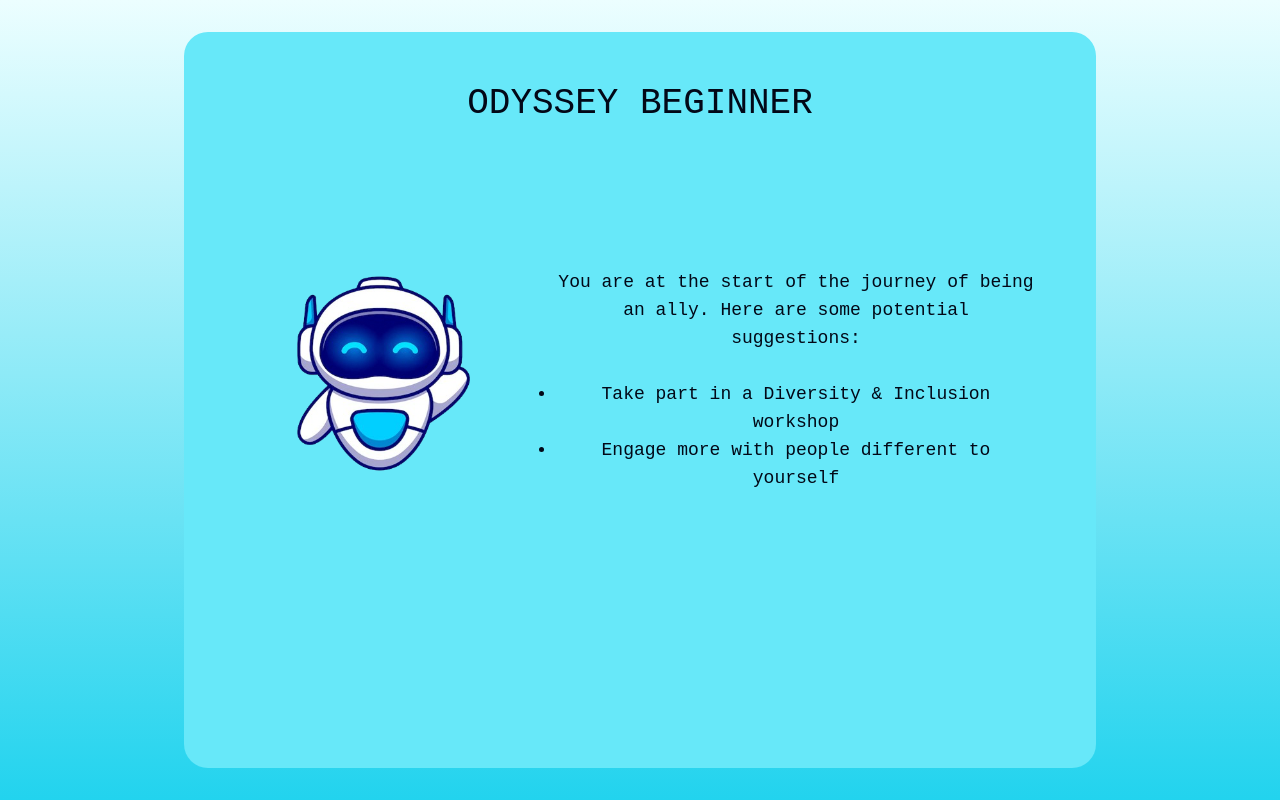
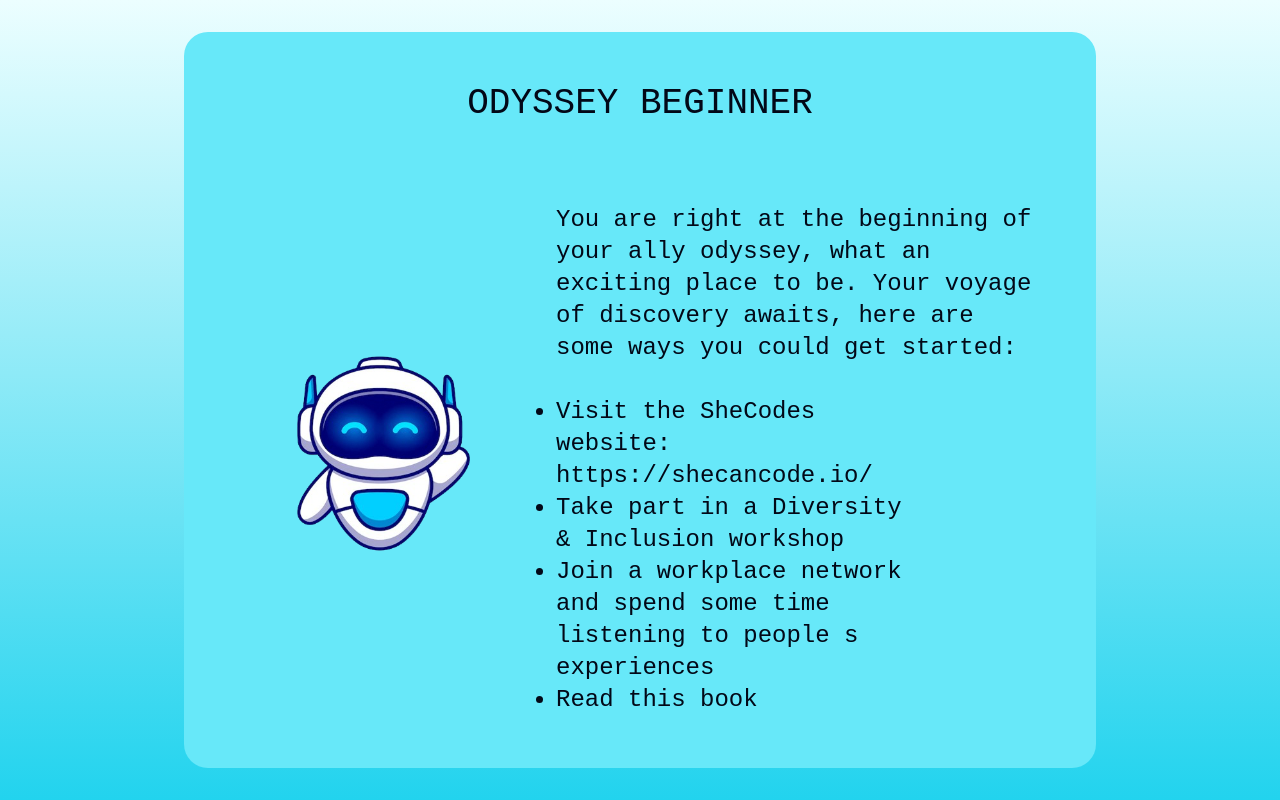
Before and after one commit to emmavharrison/unconscious-bias-app-v2, a React (Vite) app: page /resultsBad in a window 1280 px wide. Built offline with nearby package versions, Linux system fonts and the light colour scheme; what tw-elements would draw is missing.

Commit message:
updates results pages slightly

```diff
--- a/src/components/IntroPage.jsx
+++ /dev/null
@@ -1,10 +0,0 @@
-import Button from "./ui/button";
-
-export function IntroPage() {
-  return (
-    <div>
-      <h1>HELLO</h1>
-      <Button />
-    </div>
-  );
-}
--- a/src/components/LandingPage.jsx
+++ b/src/components/LandingPage.jsx
@@ -3,7 +3,7 @@ import { Link } from "react-router-dom";
 
 export function LandingPage() {
   return (
-    <div className="w-9/12 h-30 bg-cyan-300 rounded-3xl p-5 center">
+    <div className="w-9/12 h-30 2xl:h-50 bg-cyan-100 rounded-3xl p-5 center">
       <h1 className="text-4xl mt-8">Welcome to our Ally Odyssey</h1>
       <div className="flex items-center mr-10 mt-20">
         <img src={Robot} className="float-right m-4 w-80" />
@@ -23,7 +23,7 @@ export function LandingPage() {
       </div>
       <Link
         to="/quiz"
-        className="button-class bg-blue-500 hover:bg-blue-600 text-white font-bold py-2 px-4 text-xl rounded-lg focus:outline-none focus:shadow-outline mt-20"
+        className="button-class bg-blue-600 hover:bg-blue-500 text-white font-bold py-2 px-4 text-xl rounded-lg focus:outline-none focus:shadow-outline mt-20"
       >
         Start my Ally Odyssey!
       </Link>
--- a/src/components/ResultsPageBad.jsx
+++ b/src/components/ResultsPageBad.jsx
@@ -6,15 +6,24 @@ export function ResultsPageBad() {
       <h1 className="text-4xl mt-8">ODYSSEY BEGINNER</h1>
       <div className="flex items-center mr-10 mt-20">
         <img src={Robot} className="float-right m-4 w-80" />
-        <div className="text-lg text-wrap ">
-          <p>
-            You are at the start of the journey of being an ally. Here are some
-            potential suggestions:
+        <div className="text-2xl text-left text-wrap ">
+          <p text-lg>
+            You are right at the beginning of your ally odyssey, what an
+            exciting place to be. Your voyage of discovery awaits, here are some
+            ways you could get started:
           </p>
           <br />
-          <ul className="list-disc">
+          <ul className="list-disc text-2xl text-left w-9/12">
+            <li>
+              Visit the SheCodes website: <a href="https://shecancode.io/"></a>
+              https://shecancode.io/
+            </li>
             <li>Take part in a Diversity & Inclusion workshop</li>
-            <li>Engage more with people different to yourself</li>
+            <li>
+              Join a workplace network and spend some time listening to people s
+              experiences
+            </li>
+            <li>Read this book</li>
           </ul>
         </div>
       </div>
--- a/src/components/ResultsPageGood.jsx
+++ b/src/components/ResultsPageGood.jsx
@@ -6,10 +6,14 @@ export function ResultsPageGood() {
       <h1 className="text-4xl mt-8">ODYSSEY CHAMPION</h1>
       <div className="flex items-center mr-10 mt-20">
         <img src={Robot} className="float-right m-4 w-80" />
-        <div className="text-lg text-wrap ">
+        <div className="text-2xl text-left text-wrap ">
           <p>You are a fantastic ally! Why don't you...</p>
           <br />
-          <ul className="list-disc">
+          <ul className="list-disc text-left text-2xl w-9/12">
+            <li>
+              Visit the SheCodes website: <a href="https://shecancode.io/"></a>
+              https://shecancode.io/
+            </li>
             <li>Introduce & lead a D&I campaign in your workplace</li>
             <li>Mentor others who are starting their journey</li>
           </ul>
--- a/src/components/ResultsPageNeutral.jsx
+++ b/src/components/ResultsPageNeutral.jsx
@@ -6,10 +6,14 @@ export function ResultsPageNeutral() {
       <h1 className="text-4xl mt-8">ODYSSEY INTERMEDIATE</h1>
       <div className="flex items-center mr-10 mt-20">
         <img src={Robot} className="float-right m-4 w-80" />
-        <div className="text-lg text-wrap ">
-          <p>Good stuff, but room for improvement - consider...</p>
+        <div className="text-2xl text-left text-wrap ">
+          <p>
+            You are well on your way and doing a great job. While there's still
+            room for improvement, you should be pleased with your journey so
+            far. Here are some steps you could take:
+          </p>
           <br />
-          <ul className="list-disc">
+          <ul className="list-disc text-2xl text-left">
             <li>
               Taking part in D&I focused networking events - SheCanCode
               hackathons!
```
Also changed, not shown: 1 other file (tests, documents, lock files or other folders).
